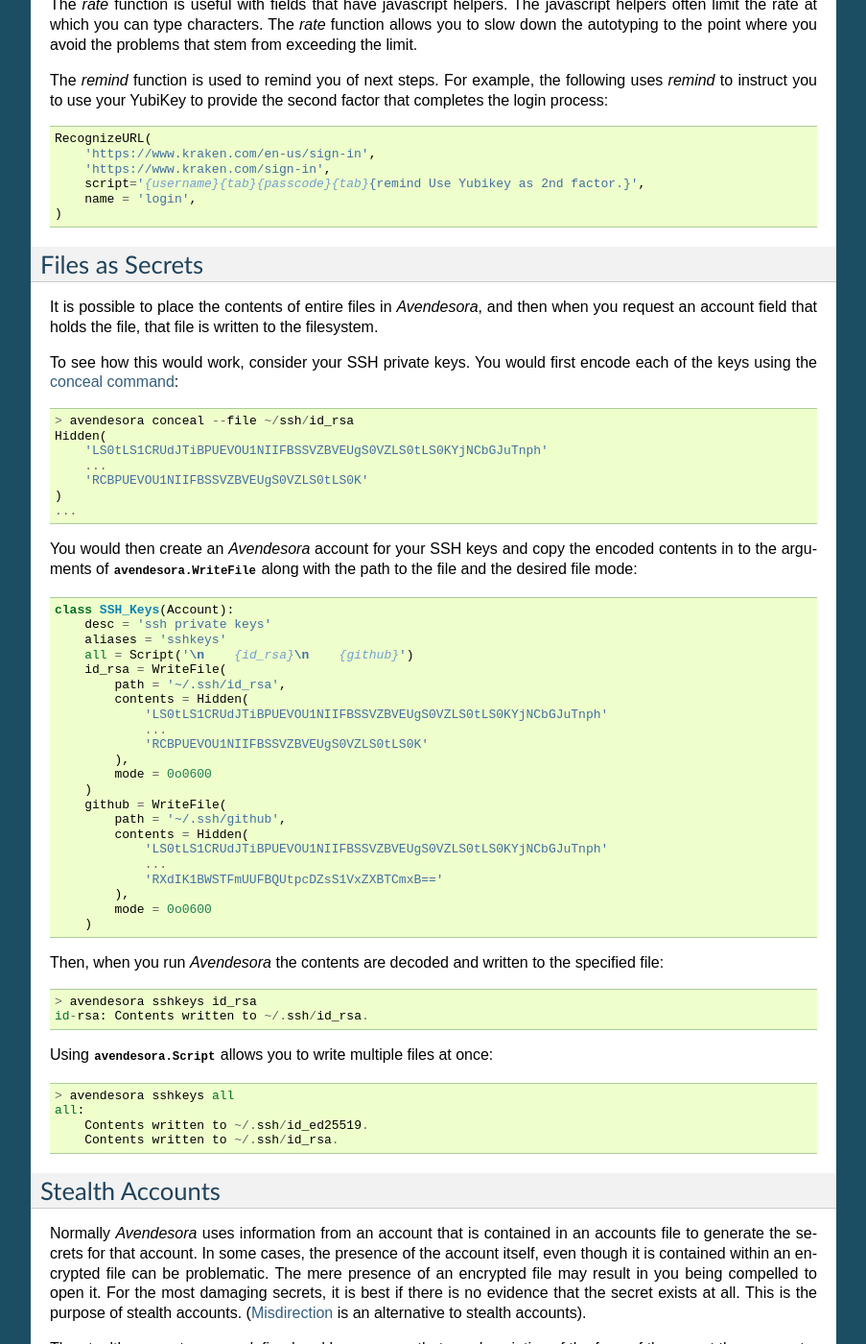
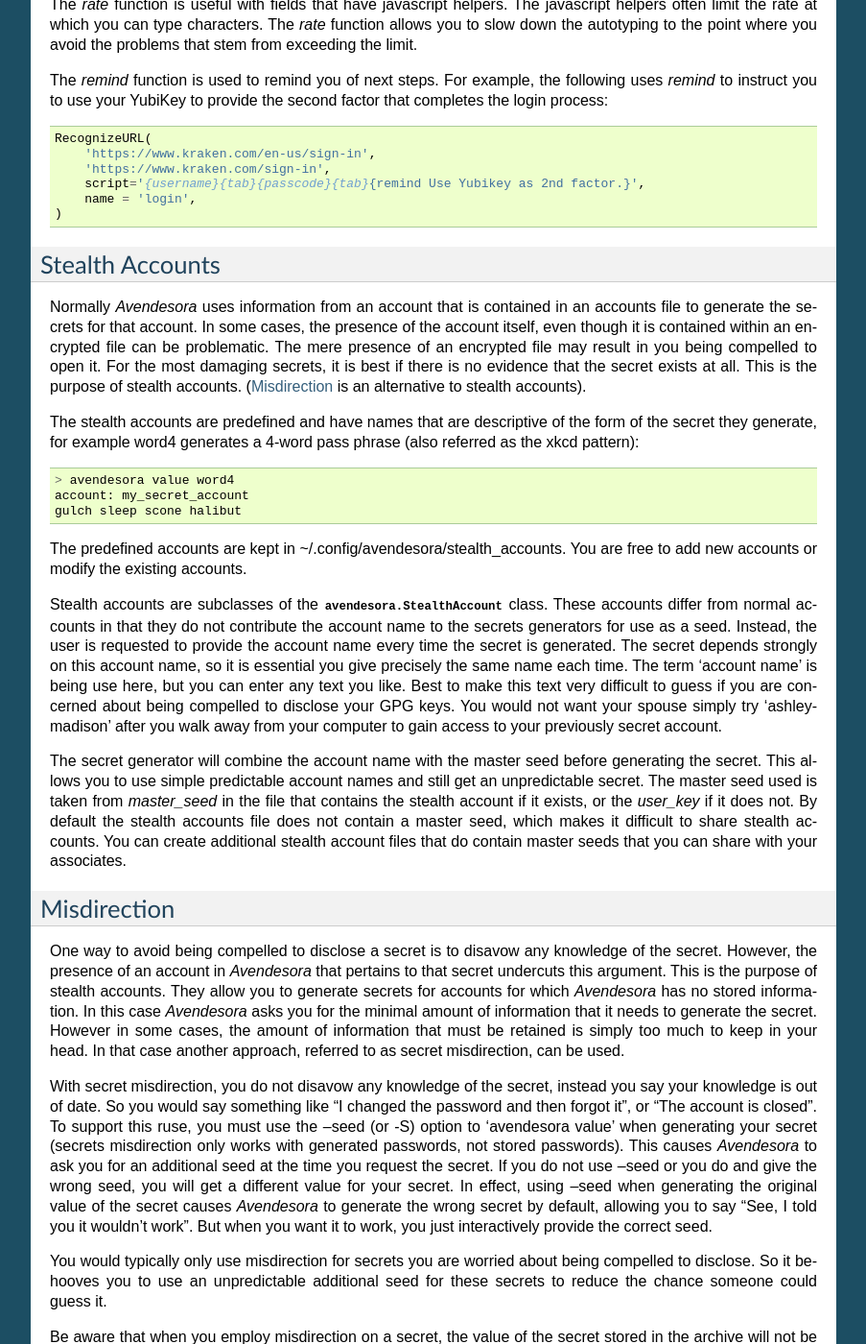
Before and after one commit to KenKundert/avendesora, a Sphinx documentation site: the page built from doc/advanced.rst, in a window 1280 px wide and 1400 px high, scrolled down 14341 px. Shown: the whole window at 96% size, without its empty margins (198-1101 px from the left). Built offline with Sphinx 7.4.7, drawn with Linux system fonts in a browser that asks for light colours.

Commit message:
Revert "Added WriteFile class."
This reverts commit d1e8c6b75f0e5c20724ca38c261dd7243188cdc8.

```diff
--- a/avendesora/__init__.py
+++ b/avendesora/__init__.py
@@ -6,7 +6,6 @@ from .charsets import (
 from .error import PasswordError
 from .generator import PasswordGenerator
 from .obscure import Hide, Hidden, GPG
-from .file import WriteFile
 try:
     from .obscure import Scrypt
 except ImportError:  # pragma: no cover
--- a/doc/advanced.rst
+++ b/doc/advanced.rst
@@ -1052,71 +1052,6 @@ second factor that completes the login process:
 
 
 .. index::
-    single: files as secrets
-    single: writing files
-
-Files as Secrets
-----------------
-
-It is possible to place the contents of entire files in *Avendesora*, and then
-when you request an account field that holds the file, that file is written to
-the filesystem.
-
-To see how this would work, consider your SSH private keys.  You would first
-encode each of the keys using the :ref:`conceal command <conceal command>`::
-
-    > avendesora conceal --file ~/ssh/id_rsa
-    Hidden(
-        'LS0tLS1CRUdJTiBPUEVOU1NIIFBSSVZBVEUgS0VZLS0tLS0KYjNCbGJuTnph'
-        ...
-        'RCBPUEVOU1NIIFBSSVZBVEUgS0VZLS0tLS0K'
-    )
-    ...
-
-You would then create an *Avendesora* account for your SSH keys and copy the
-encoded contents in to the arguments of :class:`avendesora.WriteFile` along with
-the path to the file and the desired file mode:
-
-.. code-block:: python
-
-    class SSH_Keys(Account):
-        desc = 'ssh private keys'
-        aliases = 'sshkeys'
-        all = Script('\n    {id_rsa}\n    {github}')
-        id_rsa = WriteFile(
-            path = '~/.ssh/id_rsa',
-            contents = Hidden(
-                'LS0tLS1CRUdJTiBPUEVOU1NIIFBSSVZBVEUgS0VZLS0tLS0KYjNCbGJuTnph'
-                ...
-                'RCBPUEVOU1NIIFBSSVZBVEUgS0VZLS0tLS0K'
-            ),
-            mode = 0o0600
-        )
-        github = WriteFile(
-            path = '~/.ssh/github',
-            contents = Hidden(
-                'LS0tLS1CRUdJTiBPUEVOU1NIIFBSSVZBVEUgS0VZLS0tLS0KYjNCbGJuTnph'
-                ...
-                'RXdIK1BWSTFmUUFBQUtpcDZsS1VxZXBTCmxB=='
-            ),
-            mode = 0o0600
-        )
-
-Then, when you run *Avendesora* the contents are decoded and written to the
-specified file::
-
-    > avendesora sshkeys id_rsa
-    id-rsa: Contents written to ~/.ssh/id_rsa.
-
-Using :class:`avendesora.Script` allows you to write multiple files at once::
-
-    > avendesora sshkeys all
-    all:
-        Contents written to ~/.ssh/id_ed25519.
-        Contents written to ~/.ssh/id_rsa.
-
-
-.. index::
     single: stealth accounts
 
 .. _stealth accounts:
--- a/doc/helpers.rst
+++ b/doc/helpers.rst
@@ -37,8 +37,6 @@ requested, :exc:`avendesora.SecretExhausted` is raised.
 .. autoclass:: avendesora.BirthDate
 
 .. autoclass:: avendesora.OTP
-
-.. autoclass:: avendesora.WriteFile
 
 .. autoexception:: avendesora.SecretExhausted
     :members: report, terminate
--- a/doc/releases.rst
+++ b/doc/releases.rst
@@ -7,9 +7,6 @@ Releases
 
     - Enhance :ref:`conceal command <conceal command>` so that it can read text
       from a file.
-    - Add :class:`avendesora.WriteFile`; allows the contents of a file to be
-      held as an account field. When requested, the contents are written to the
-      file system.
 
 **1.16 (2019-12-25)**:
     - Added *ms_per_char* setting that allows user to slow autotyping.
```
Also changed, not shown: 2 other files.
